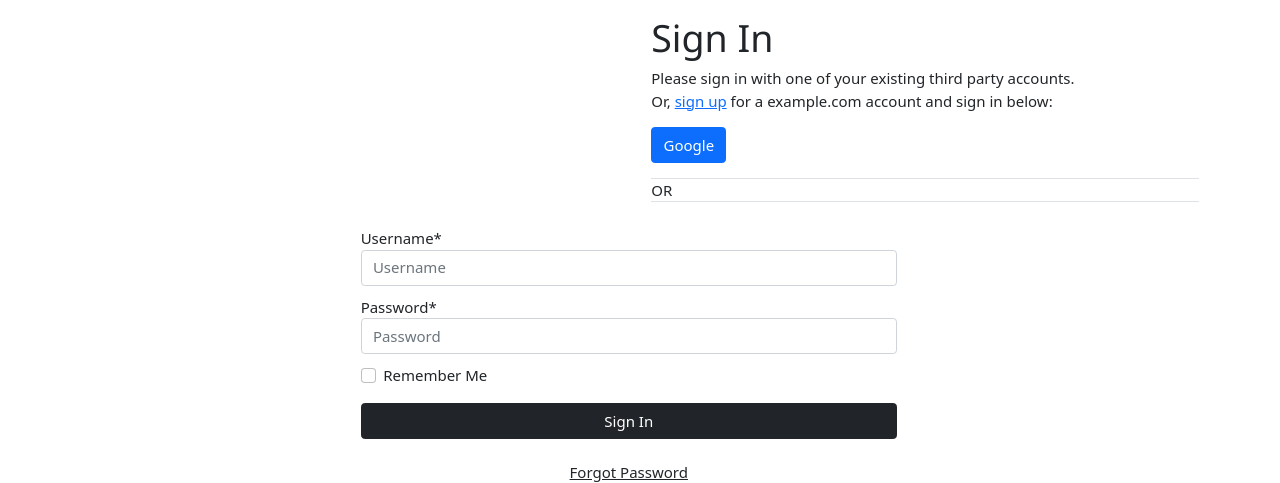
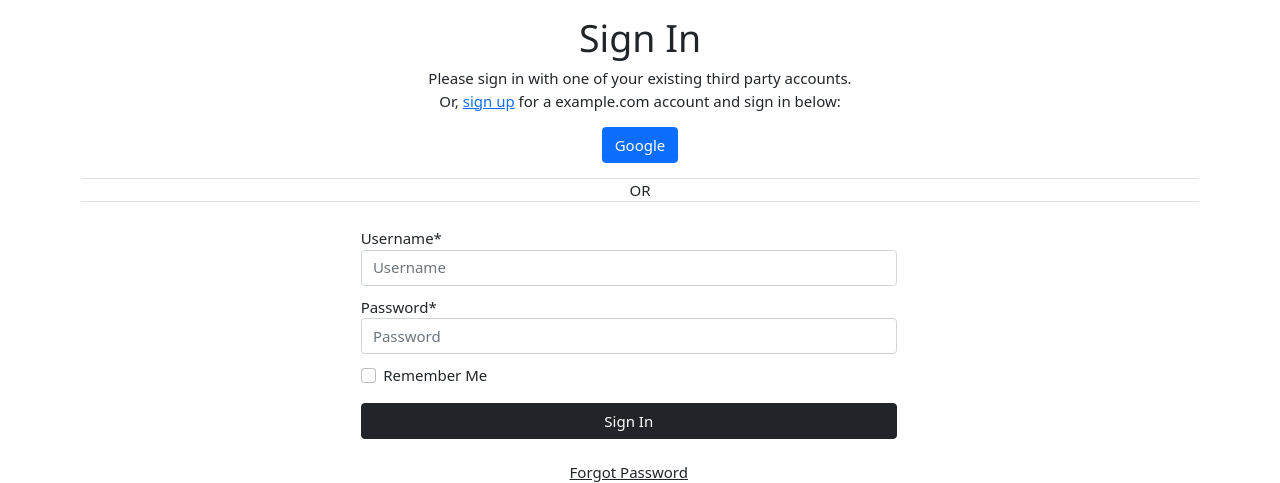
Before and after one commit to acarbonilla/ticketingSystem, a Django app: page /accounts/login/ in a window 1280 px wide. Shown: the part 53-536 px from the top of the page. Run offline with Django 4.2, Linux system fonts and the light colour scheme; some libraries are stand-ins or nearby versions.

Commit message:
Ticketing System

```diff
--- a/templates/account/login.html
+++ b/templates/account/login.html
@@ -10,9 +10,8 @@
 
     <div class="row">
         <div class="col-sm-6">
-
         </div>
-        <div class="col-sm-6">
+        <div class="col-sm-6, text-center">
                 <h1>Sign In</h1>
                 {% get_providers as socialaccount_providers %}
                 {% if socialaccount_providers %}
```
